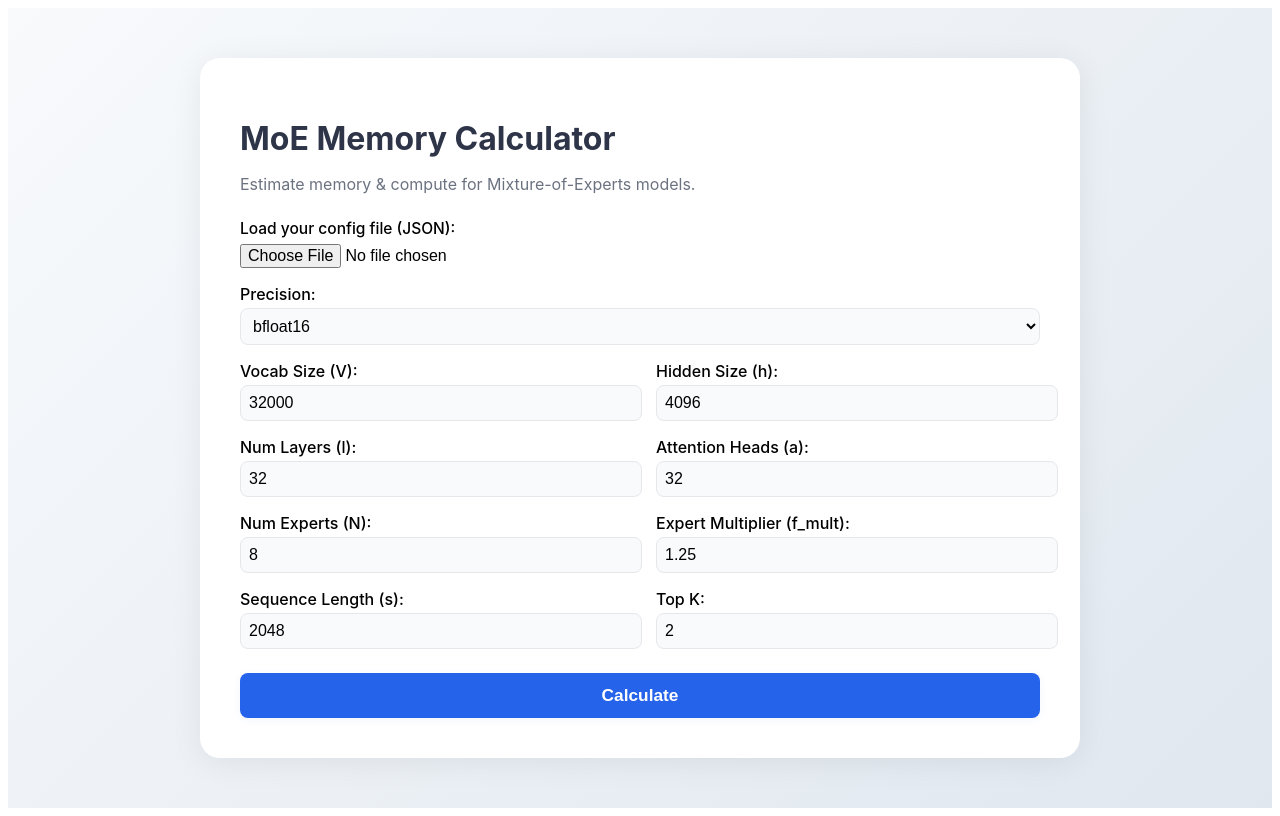
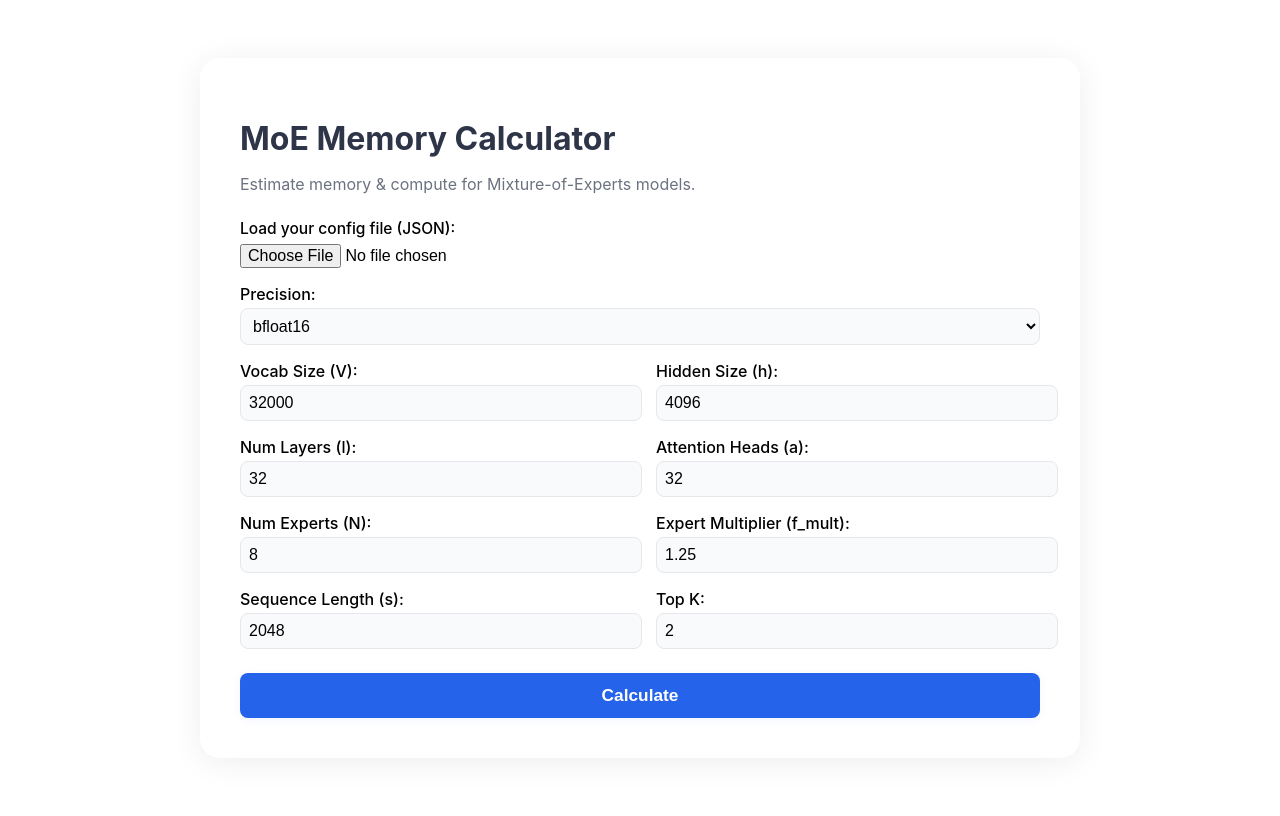
Before and after one commit to tinhoang-cerebras/cerebras-moe-calculator-new, a Next.js app: page / in a window 1280 px wide. Built offline with nearby package versions, Linux system fonts and the light colour scheme.

Commit message:
Update index.tsx

```diff
--- a/pages/index.tsx
+++ b/pages/index.tsx
@@ -87,7 +87,7 @@ export default function Home() {
     <main
       style={{
         minHeight: "100vh",
-        background: "linear-gradient(135deg, #f8fafc 0%, #e0e7ef 100%)",
+        background: "#fff",
         display: "flex",
         alignItems: "center",
         justifyContent: "center",
```
